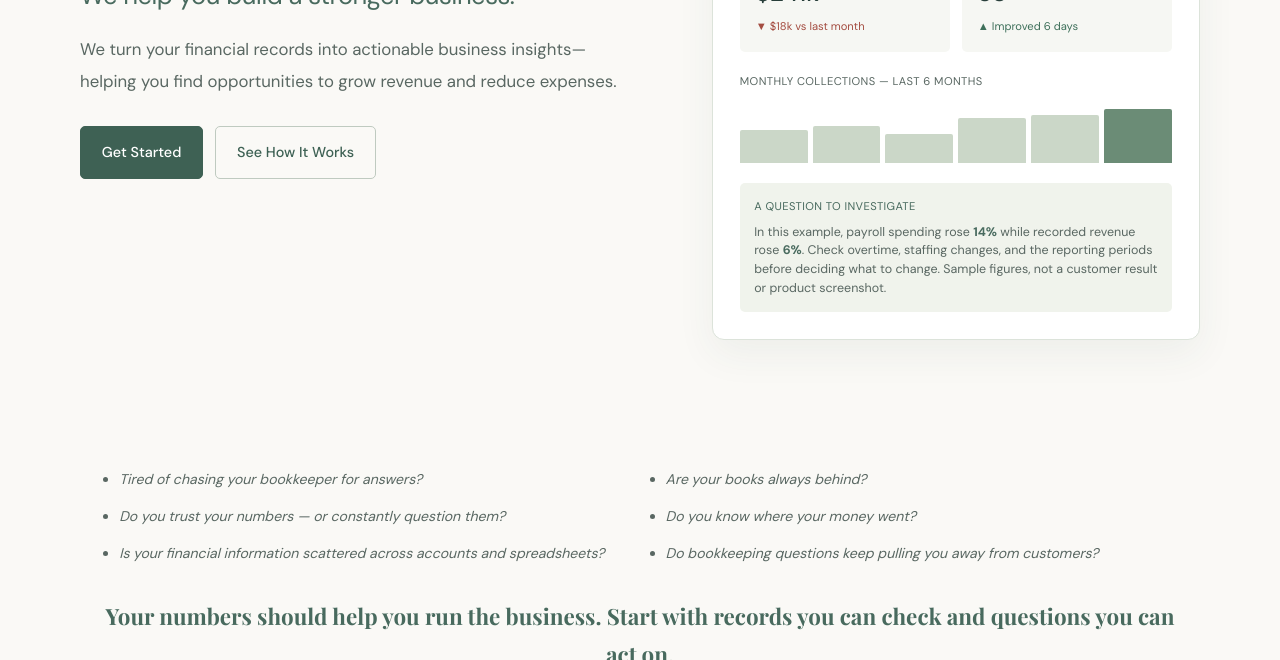
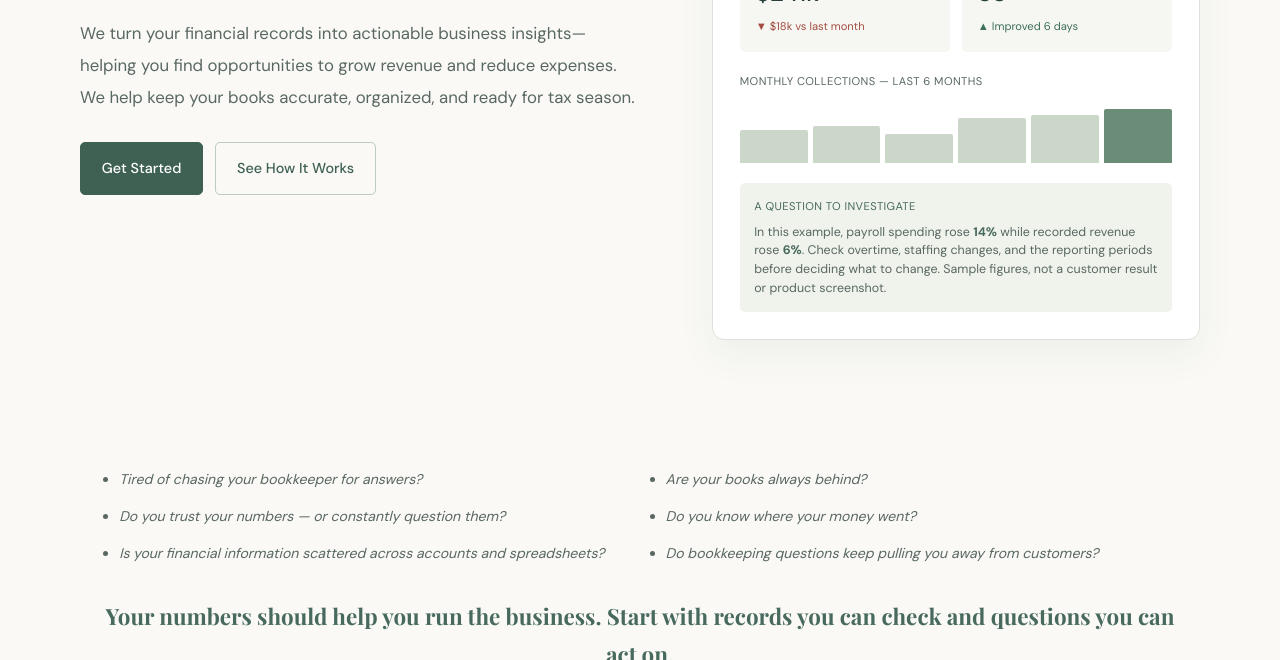
Before and after one commit to LNarayen/2ndCFO-Web, a website: page index.html in a window 1280 px wide. Shown: the part 440-1100 px from the top of the page. Drawn offline with nearby package versions, Linux system fonts and the light colour scheme; a web font is replaced by a local one.

Commit message:
Update homepage value proposition with approved bookkeeping text

```diff
--- a/index.html
+++ b/index.html
@@ -2295,7 +2295,7 @@ footer {
     <div class="hero-label">YOUR BOOKS. YOUR STORY. YOUR NEXT MOVE.</div>
     <h1>Bookkeeping + Intelligence</h1>
     <h2 class="hero-secondary">We help you build a stronger business.</h2>
-    <p class="hero-sub">We turn your financial records into actionable business insights—helping you find opportunities to grow revenue and reduce expenses.</p>
+    <p class="hero-sub">We turn your financial records into actionable business insights—helping you find opportunities to grow revenue and reduce expenses. We help keep your books accurate, organized, and ready for tax season.</p>
     <div class="hero-actions">
       <a href="contact.html" class="btn-primary">Get Started</a>
       <a href="services.html" class="btn-secondary">See How It Works</a>
```
